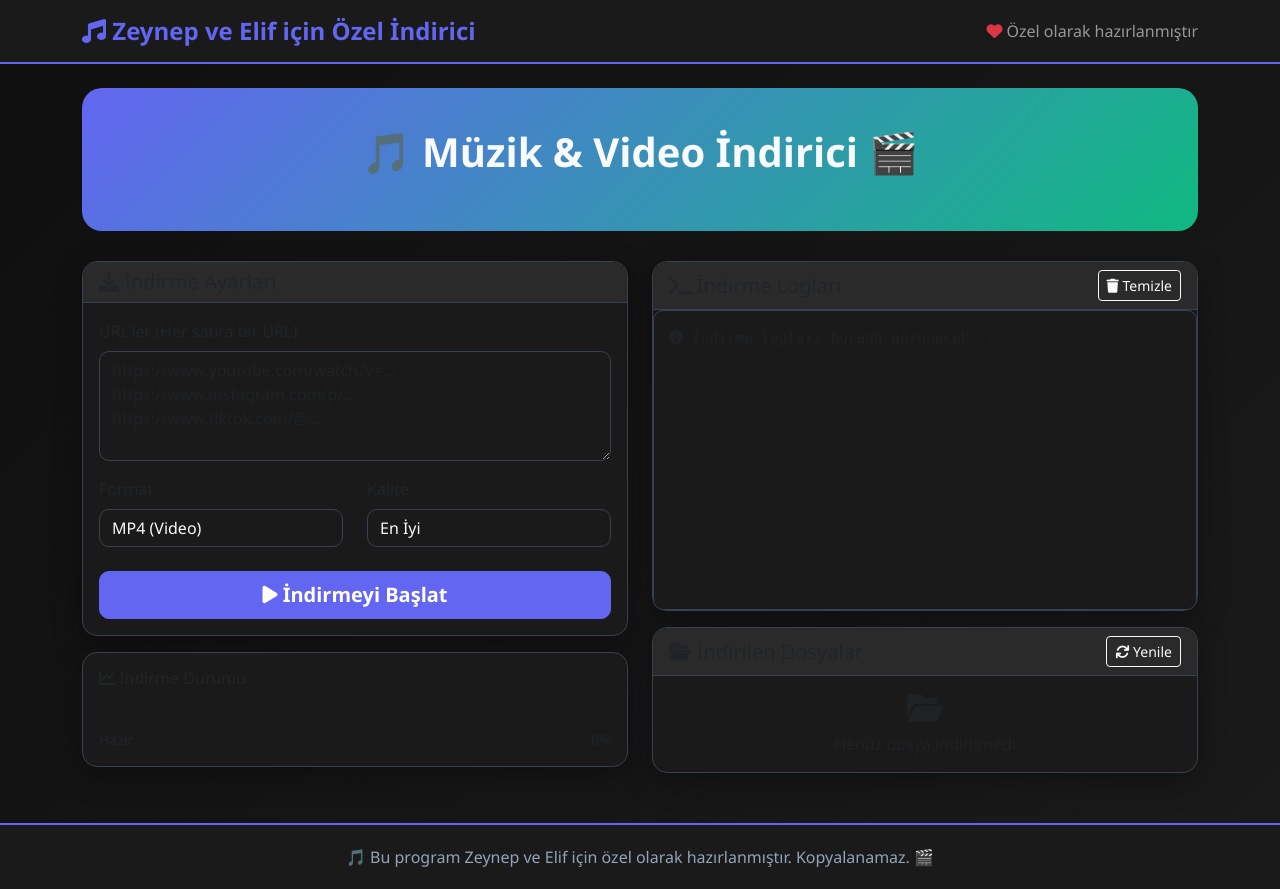
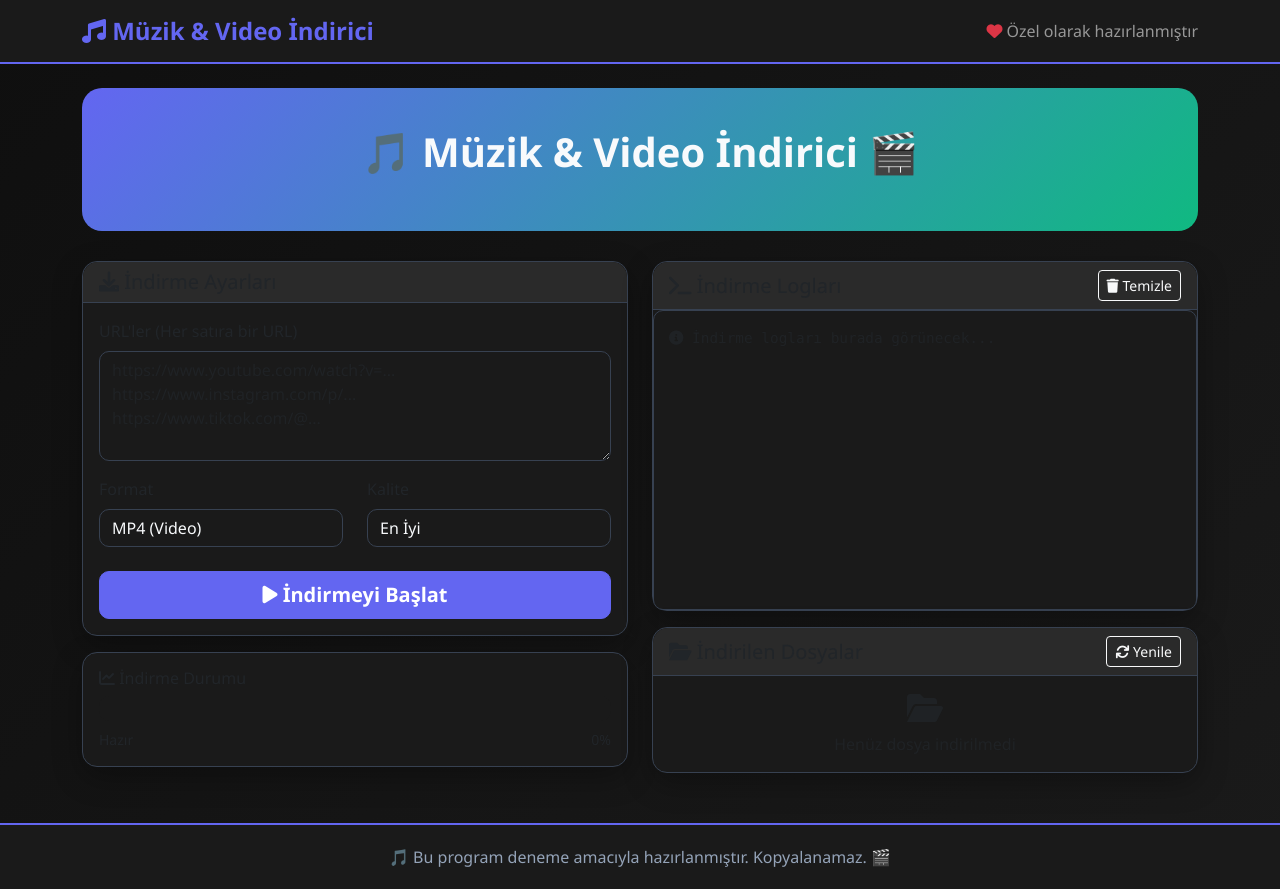
Before and after one commit to emrahkartals/social-media-downloader, a Flask app: page / in a window 1280 px wide. Run offline with Flask 3, Linux system fonts and the light colour scheme; data that the repository does not hold is empty.

Commit message:
Update index.html template

```diff
--- a/templates/index.html
+++ b/templates/index.html
@@ -181,7 +181,7 @@
     <nav class="navbar navbar-expand-lg navbar-dark">
         <div class="container">
             <a class="navbar-brand" href="#">
-                <i class="fas fa-music"></i> Zeynep ve Elif için Özel İndirici
+                <i class="fas fa-music"></i> Müzik & Video İndirici
             </a>
             <div class="navbar-nav ms-auto">
                 <span class="navbar-text">
@@ -304,7 +304,7 @@
     <footer class="footer">
         <div class="container">
             <p class="mb-0">
-                🎵 Bu program Zeynep ve Elif için özel olarak hazırlanmıştır. Kopyalanamaz. 🎬
+                🎵 Bu program deneme amacıyla hazırlanmıştır. Kopyalanamaz. 🎬
             </p>
         </div>
     </footer>
```
